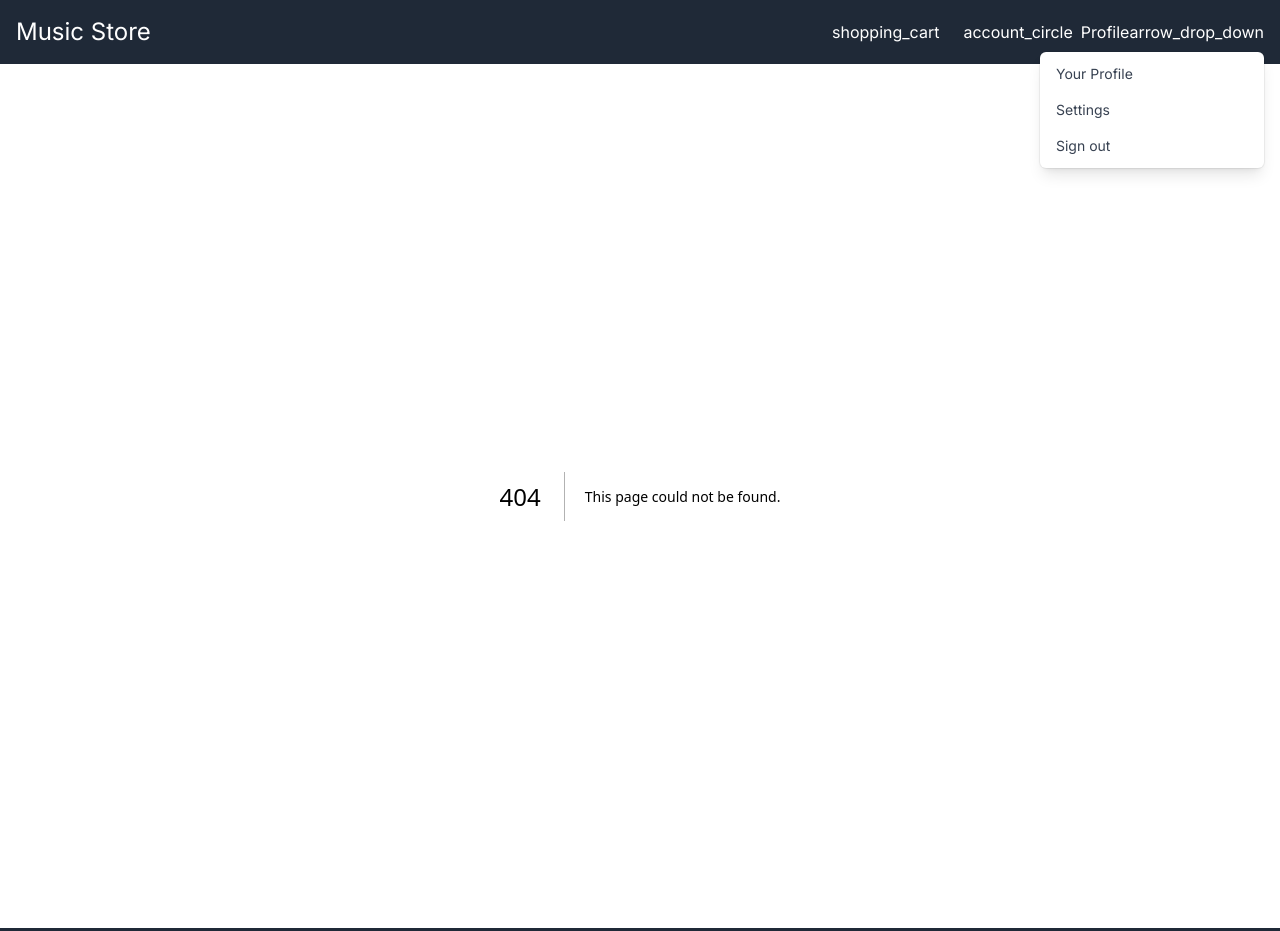
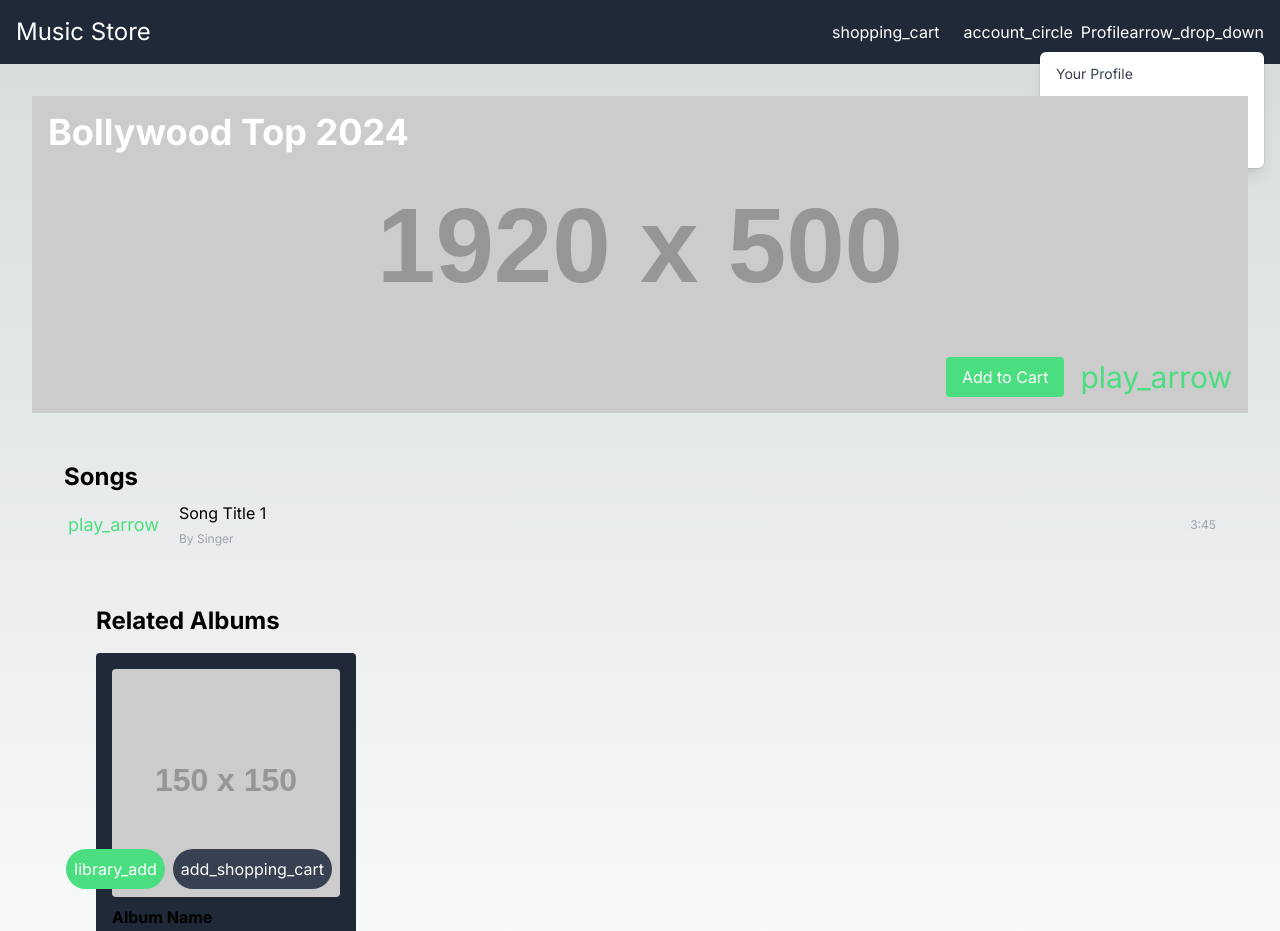
Before and after one commit to frontenddevtrainer/mar-26-music-store, a Next.js app: page /albums/1 in a window 1280 px wide. Before the commit this address had no page. Shown: the top 931 px of the page. Built offline with nearby package versions, Linux system fonts and the light colour scheme; data requests are answered from the project's data file.

Commit message:
Added album detail page.

```diff
--- /dev/null
+++ b/app/albums/[id]/page.tsx
@@ -0,0 +1,57 @@
+import AlbumArt from "@/components/album-art";
+import { IAlbum } from "@/lib/interface/album";
+
+// RSC
+const AlbumDetail = async ({ params }: any) => {
+  const response = await fetch(`http://localhost:4000/albums/${params.id}`);
+  const album: IAlbum = await response.json();
+
+  return (
+    <>
+      <AlbumArt album={album}/>
+      <div className="container mx-auto p-8 mt-4">
+        <h2 className="text-2xl font-bold">Songs</h2>
+        <ul className="divide-y divide-gray-700">
+          <li className="py-2 flex justify-between items-center">
+            <button className="material-icons text-green-400 hover:text-green-300 text-lg mx-1">
+              play_arrow
+            </button>
+            <div className="flex-grow text-left ml-4">
+              <span className="text-md">Song Title 1</span>
+              <br />
+              <span className="text-xs text-gray-400">By Singer</span>
+            </div>
+            <span className="text-xs text-gray-400">3:45</span>
+          </li>
+        </ul>
+
+        <div className="container mx-auto p-8 mt-4">
+          <h2 className="text-2xl font-bold mb-4">Related Albums</h2>
+          <div className="grid grid-cols-2 md:grid-cols-4 gap-4">
+            <div className="bg-gray-800 p-4 rounded text-left">
+              <div className="relative">
+                <img
+                  src="https://via.placeholder.com/150"
+                  alt="Album"
+                  className="w-full rounded mb-2"
+                />
+                <div className="absolute bottom-0 right-0 p-2 flex space-x-2">
+                  <button className="bg-green-400 text-white rounded-full p-2 hover:bg-green-300 material-icons">
+                    library_add
+                  </button>
+                  <button className="bg-gray-700 text-white rounded-full p-2 hover:bg-gray-600 material-icons">
+                    add_shopping_cart
+                  </button>
+                </div>
+              </div>
+              <p className="text-md font-bold">Album Name</p>
+              <p className="text-sm text-gray-400">By Singer</p>
+            </div>
+          </div>
+        </div>
+      </div>
+    </>
+  );
+};
+
+export default AlbumDetail;
--- /dev/null
+++ b/components/album-art/index.tsx
@@ -0,0 +1,30 @@
+import { IAlbum } from "@/lib/interface/album";
+
+export interface AlbumArtProps {
+  album: IAlbum;
+}
+
+const AlbumArt = ({ album }: AlbumArtProps) => {
+  return (
+    <div className="relative">
+      <img
+        src="https://via.placeholder.com/1920x500"
+        alt="Album"
+        className="w-full"
+      />
+      <div className="absolute top-4 left-4">
+        <h1 className="text-4xl font-bold text-white">{album.name}</h1>
+      </div>
+      <div className="absolute bottom-4 right-4 flex items-center space-x-4">
+        <button className="bg-green-400 text-white px-4 py-2 rounded hover:bg-green-300">
+          Add to Cart
+        </button>
+        <button className="material-icons text-green-400 hover:text-green-300 text-3xl">
+          play_arrow
+        </button>
+      </div>
+    </div>
+  );
+};
+
+export default AlbumArt;
--- a/components/album-listing/index.tsx
+++ b/components/album-listing/index.tsx
@@ -1,6 +1,7 @@
 "use client";
 
 import { IAlbum } from "@/lib/interface/album";
+import Link from "next/link";
 
 export interface AlbumListingProps {
   title: string;
@@ -14,9 +15,9 @@
       <div className="grid grid-cols-5 gap-4">
         {!albums || (albums?.length === 0 && <div>No albums found.</div>)}
 
-        {albums?.map(() => {
+        {albums?.map((album) => {
           return (
-            <div className="bg-gray-800 p-4 rounded relative">
+            <div key={album.id} className="bg-gray-800 p-4 rounded relative">
               <div className="relative">
                 <img
                   src="https://via.placeholder.com/150"
@@ -32,7 +33,7 @@
               </div>
 
               <div className="text-left">
-                <h3 className="text-md font-bold mb-1">Album Name</h3>
+                <h3 className="text-md font-bold mb-1"><Link href={`/albums/${album.id}`}>{album.name}</Link></h3>
                 <p className="text-sm mb-2 text-gray-400">By Singer</p>
                 <p className="text-sm mb-2 text-green-200">$9.99</p>
 
--- a/data/db.json
+++ b/data/db.json
@@ -1,34 +1,36 @@
 {
-  "top-albums": [
+  "albums": [
     {
       "id": 1,
       "name": "Bollywood Top 2024",
       "songs": [],
       "price": 12.99,
-      "singers": []
+      "singers": [],
+      "tags": "top"
     },
     {
       "id": 2,
       "name": "Bollywood Top 2023",
       "songs": [],
       "price": 12.99,
-      "singers": []
-    }
-  ],
-  "latest-albums": [
+      "singers": [],
+      "tags": "top"
+    },
     {
       "id": 3,
       "name": "Bollywood Top 2022",
       "songs": [],
       "price": 12.99,
-      "singers": []
+      "singers": [],
+      "tags": "latest"
     },
     {
       "id": 4,
       "name": "Bollywood Top 2021",
       "songs": [],
       "price": 12.99,
-      "singers": []
+      "singers": [],
+      "tags": "latest"
     }
   ]
 }
--- /dev/null
+++ b/data/routes.json
@@ -0,0 +1,4 @@
+{
+    "/top-albums" : "/albums?tags=top",
+    "/latest-albums" : "/albums?tags=latest"
+}
--- a/package.json
+++ b/package.json
@@ -7,7 +7,7 @@
     "build": "next build",
     "start": "next start",
     "lint": "next lint",
-    "dev:api": "json-server --watch ./data/db.json --port 4000"
+    "dev:api": "json-server --watch ./data/db.json --port 4000 -r ./data/routes.json"
   },
   "dependencies": {
     "json-server": "^0.17.4",
```
Also changed, not shown: app/albums/page.tsx (added).
